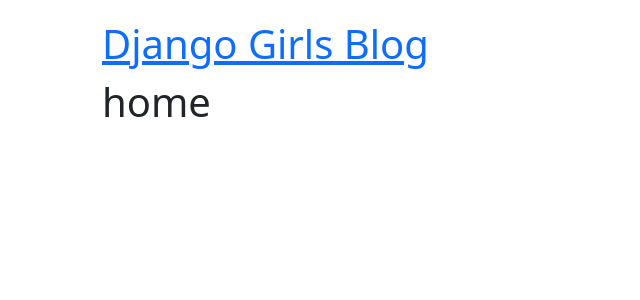
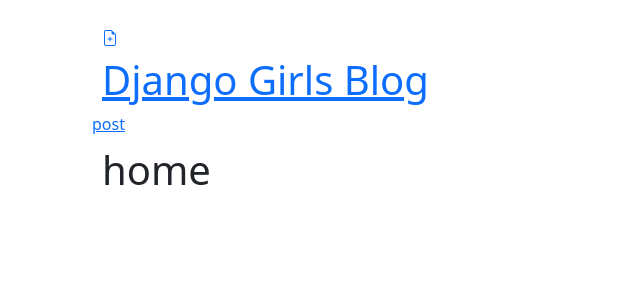
Before and after one commit to fzld/djblog, a Django app: page / in a window 1280 px wide. Shown: the top 300 px of the page, without its empty margins (0-640 px from the left). Run offline with Django 3.2, Linux system fonts and the light colour scheme.

Commit message:
add new and edit post

```diff
--- a/blog/templates/blog/base.html
+++ b/blog/templates/blog/base.html
@@ -19,10 +19,14 @@
   <body>
     <header class="page-header">
       <div class="container">
-        <h1><a href="/">Django Girls Blog</a></h1>
+        <a href="{% url 'post_new' %}">
+          {% include './icons/file-earmark-plus.svg' %}
+        </a>
+        <h1><a href="{% url 'home' %}">Django Girls Blog</a></h1>
+        <a href="{% url 'post' %}"> post </a>
       </div>
     </header>
-    <main class="container">
+    <main class="content container">
       <div class="row">
         <div class="col">{% block content %} {% endblock %}</div>
       </div>
--- a/blog/templates/blog/post_detail.html
+++ b/blog/templates/blog/post_detail.html
@@ -1,5 +1,10 @@
 {% extends 'blog/base.html' %} {% block content %}
 <article class="post">
+  <aside class="actions">
+    <a class="btn btn-secondary" href="{% url 'post_edit' pk=post.pk %}">
+      {% include './icons/pencil-fill.svg' %}
+    </a>
+  </aside>
   {% if post.published_date %}
   <time class="date"> {{ post.published_date }} </time>
   {% endif %}
--- a/blog/urls.py
+++ b/blog/urls.py
@@ -1,9 +1,10 @@
 from django.urls import path
 from . import views
-from django.conf.urls.static import static
 
 urlpatterns = [
     path('', views.home, name='home'),
     path('post', views.post, name='post'),
     path('post/<int:pk>/', views.post_detail, name='post_detail'),
+    path('post/new/', views.post_new, name='post_new'),
+    path('post/<int:pk>/edit/', views.post_edit, name='post_edit'),
 ]
--- a/blog/views.py
+++ b/blog/views.py
@@ -1,8 +1,10 @@
 from django.shortcuts import render
 from django.utils import timezone
 from django.shortcuts import render, get_object_or_404
+from django.shortcuts import redirect
 
 from .models import Post
+from .forms import PostForm
 
 
 # Create your views here.
@@ -17,3 +19,30 @@ def home(request):
 def post_detail(request, pk):
     post = get_object_or_404(Post, pk=pk)
     return render(request, 'blog/post_detail.html', {'post': post})
+
+def post_new(request):
+    if request.method == "POST":
+        form = PostForm(request.POST)
+        if form.is_valid():
+            post = form.save(commit=False)
+            post.author = request.user
+            post.published_date = timezone.now()
+            post.save()
+        return redirect('post_detail', pk=post.pk)
+    else:
+        form = PostForm()
+    return render(request, 'blog/post_edit.html', {'form': form})
+
+def post_edit(request, pk):
+    post = get_object_or_404(Post, pk=pk)
+    if request.method == "POST":
+        form = PostForm(request.POST, instance=post)
+        if form.is_valid():
+            post = form.save(commit=False)
+            post.author = request.user
+            post.published_date = timezone.now()
+            post.save()
+            return redirect('post_detail', pk=post.pk)
+    else:
+        form = PostForm(instance=post)
+    return render(request, 'blog/post_edit.html', {'form': form})
--- a/mysite/urls.py
+++ b/mysite/urls.py
@@ -4,5 +4,4 @@ from django.urls import path, include
 urlpatterns = [
     path('admin/', admin.site.urls),
     path('', include('blog.urls')),
-    path('post-list', include('blog.urls')),
 ]
```
Also changed, not shown: blog/forms.py (added, +8 -0 lines), blog/templates/blog/post_edit.html (added, +7 -0 lines), blog/templates/blog/icons/file-earmark-plus.svg (added), blog/templates/blog/icons/pencil-fill.svg (added).
